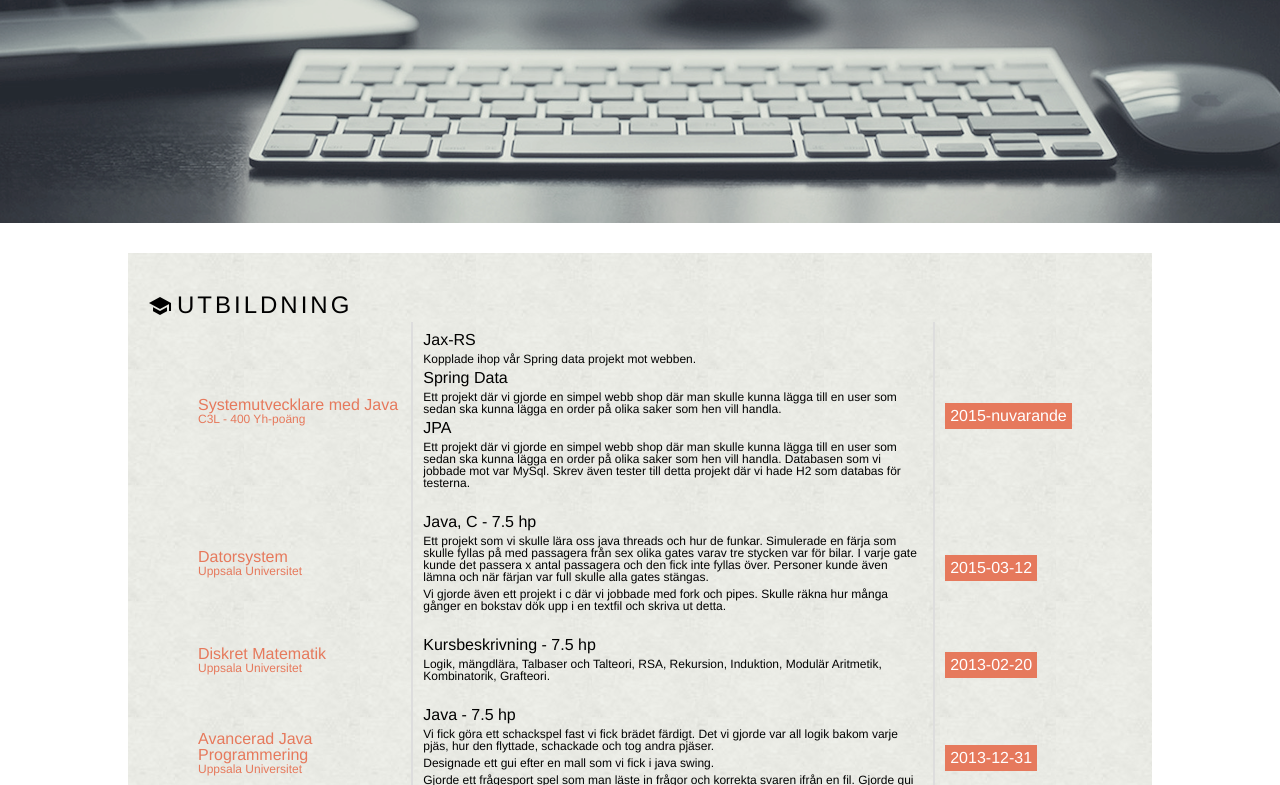
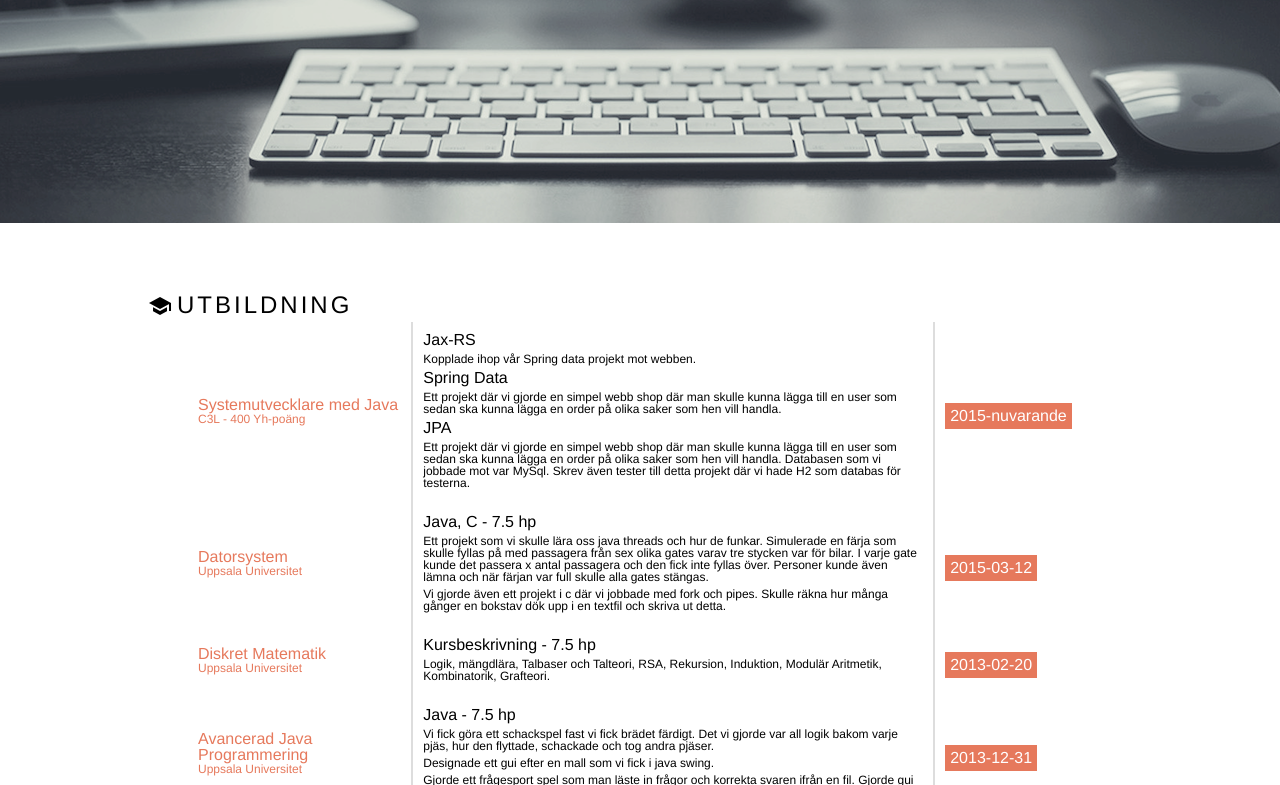
Before and after one commit to j0na5L/j0na5L.github.io, a plain HTML site: page index.html in a window 1280 px wide. Shown: the part 167-952 px from the top of the page. Drawn offline with Linux system fonts and the light colour scheme.

Commit message:
removed paper img

```diff
--- a/css/stylesheet.css
+++ b/css/stylesheet.css
@@ -14,7 +14,7 @@ body {
   padding: 40px 20px 40px 20px;
   margin-top: 20px;
   margin-bottom: 20px;
-  background-image: url("../img/paper.png");
+  /* background-image: url("../img/paper.png"); */
 }
 .subsection {
   display: flex;
```
